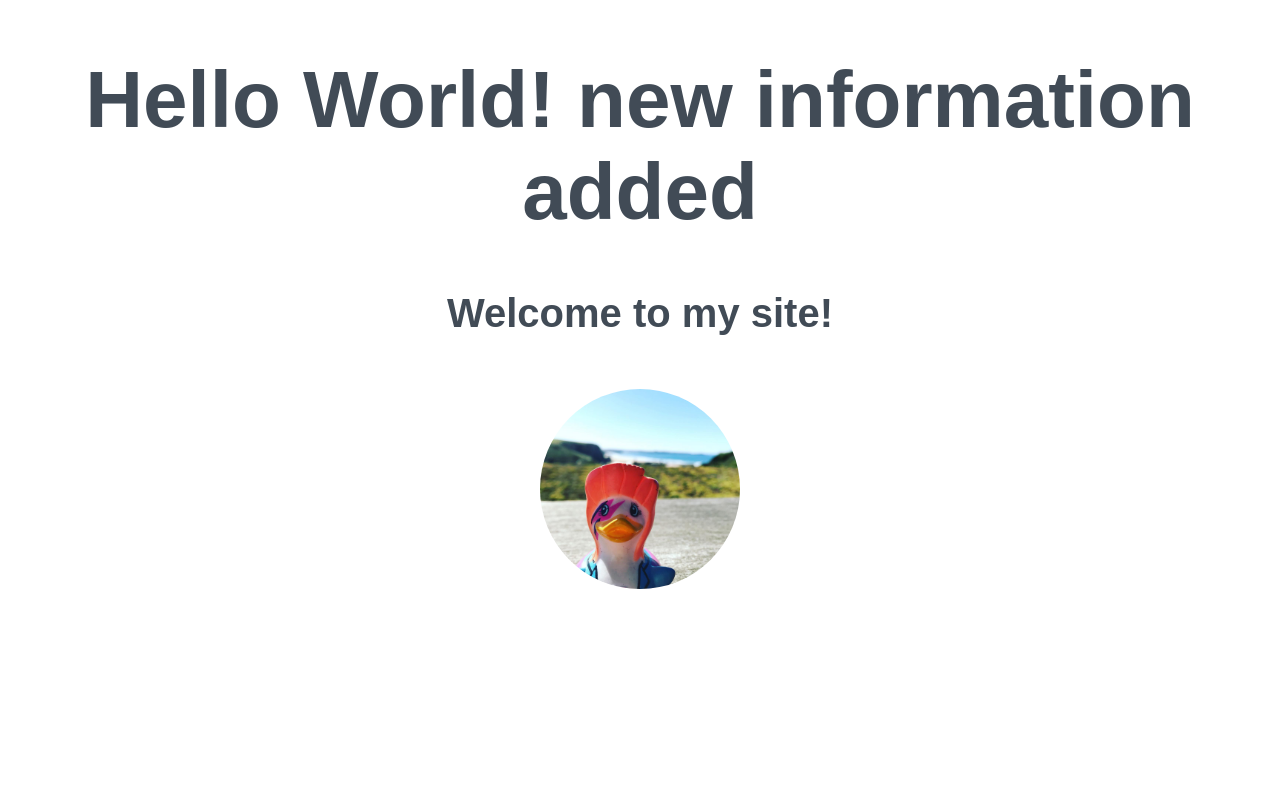
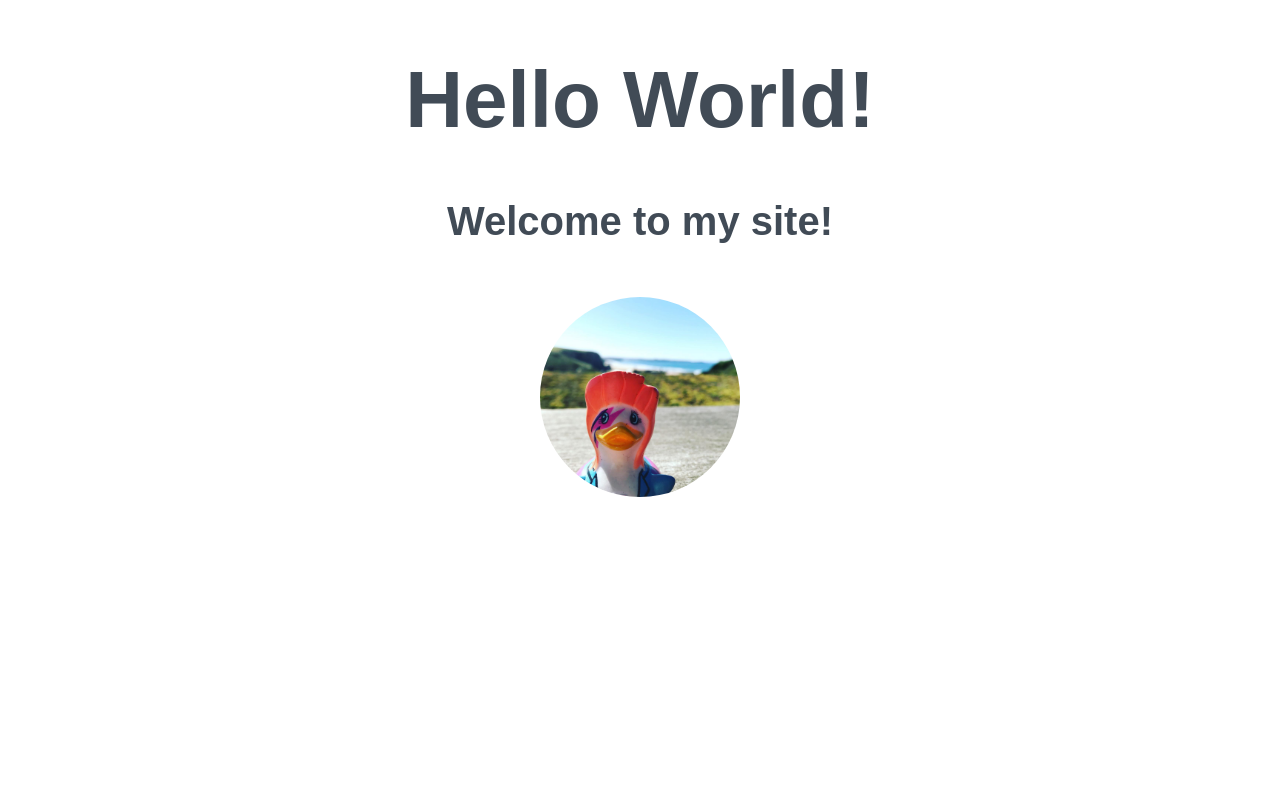
Before and after one commit to meganrl/beginners-week-one, a plain HTML site: page index.html in a window 1280 px wide. Shown: the top 800 px of the page. Drawn offline with Linux system fonts and the light colour scheme.

Commit message:
edits for pages upload

```diff
--- a/index.html
+++ b/index.html
@@ -6,7 +6,7 @@
 </head>
 <body>
   <div>
-    <h1>Hello World! new information added</h1>
+    <h1>Hello World! </h1>
 
     <h2>Welcome to my site!</h2>
 
```
